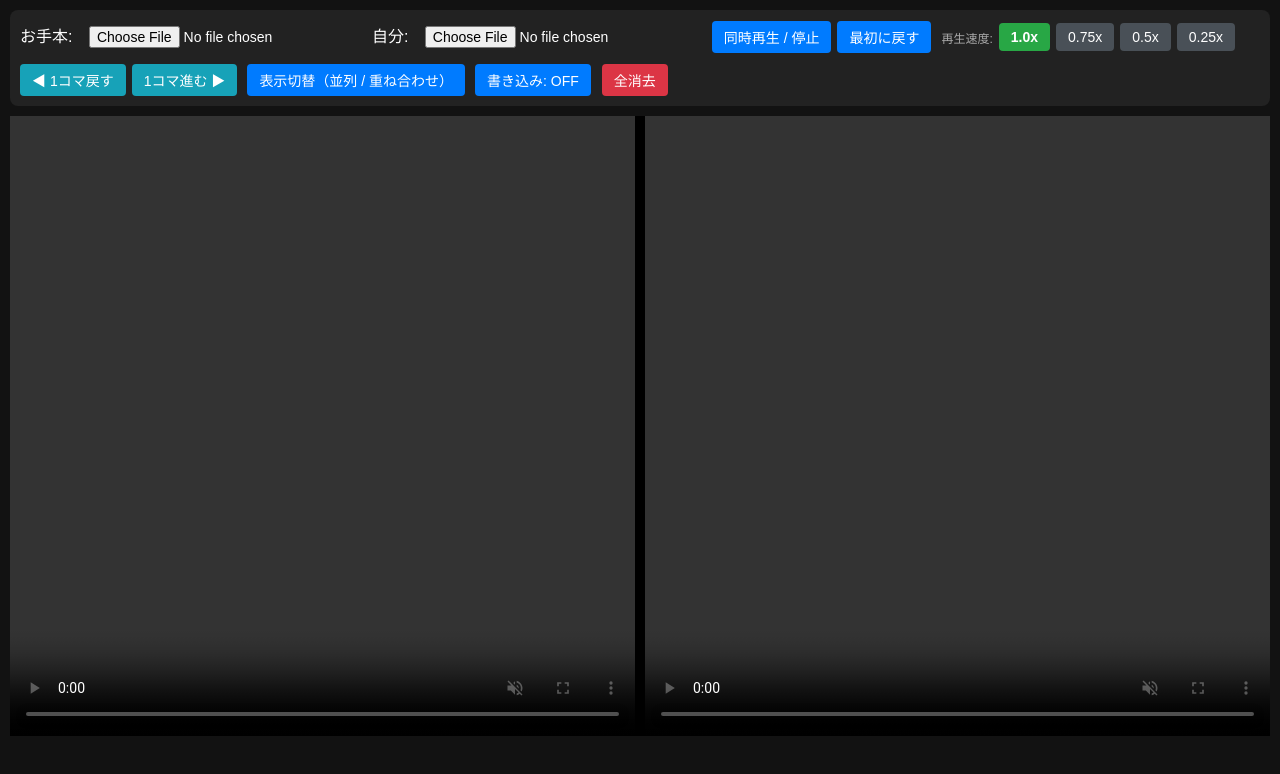
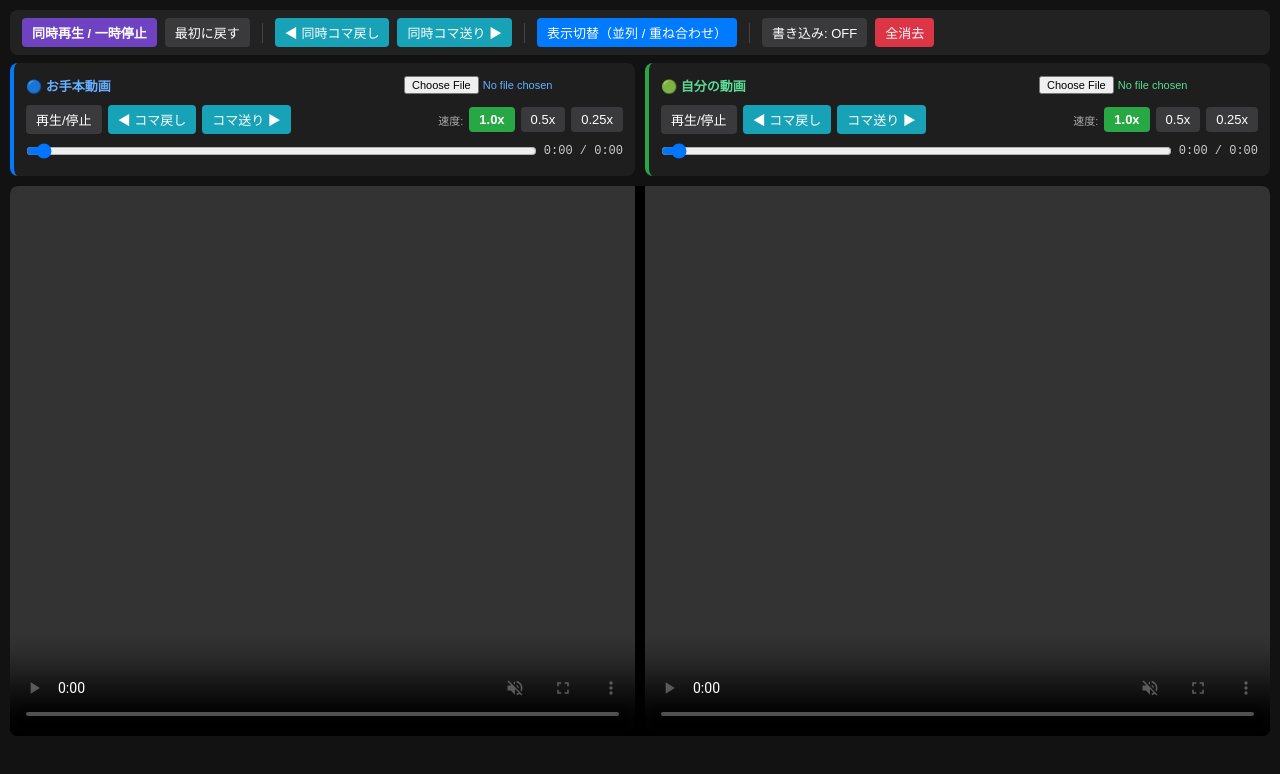
Before and after one commit to sakumakouhei-netizen/form-check-app, a plain HTML site: page index.html in a window 1280 px wide. Drawn offline with Linux system fonts and the light colour scheme.

Commit message:
Update index.html

```diff
--- a/index.html
+++ b/index.html
@@ -8,159 +8,164 @@
     * { box-sizing: border-box; margin: 0; padding: 0; }
     body { font-family: sans-serif; background: #121212; color: #fff; padding: 10px; user-select: none; -webkit-user-select: none; }
 
-    .controls { display: flex; flex-wrap: wrap; gap: 10px; align-items: center; background: #222; padding: 10px; border-radius: 8px; margin-bottom: 10px; }
-    .control-group { display: flex; align-items: center; gap: 6px; flex-wrap: wrap; }
+    .controls-container { display: flex; flex-direction: column; gap: 8px; margin-bottom: 10px; }
 
-    button, input[type="file"], input[type="range"] { font-size: 14px; padding: 6px 12px; }
-    button { cursor: pointer; background: #007bff; color: white; border: none; border-radius: 4px; }
-    button:hover { opacity: 0.9; }
+    /* 上部の一括操作・表示切替パネル */
+    .global-controls { display: flex; flex-wrap: wrap; gap: 8px; align-items: center; background: #222; padding: 8px 12px; border-radius: 8px; }
 
-    /* 速度・コマ送り用ボタンのスタイル */
-    .btn-sub { background: #495057; }
+    /* 個別動画操作パネルエリア */
+    .individual-controls { display: flex; gap: 10px; flex-wrap: wrap; }
+    .panel { flex: 1; min-width: 300px; background: #1e1e1e; padding: 8px 12px; border-radius: 8px; border-left: 4px solid #555; }
+    .panel.model-panel { border-left-color: #007bff; }
+    .panel.user-panel { border-left-color: #28a745; }
+    .panel-header { font-weight: bold; font-size: 13px; margin-bottom: 6px; display: flex; justify-content: space-between; align-items: center; }
+    .panel-header.model-title { color: #66b0ff; }
+    .panel-header.user-title { color: #5cdb95; }
+
+    .control-row { display: flex; align-items: center; gap: 6px; flex-wrap: wrap; margin-bottom: 4px; }
+
+    button, input[type="file"], input[type="range"] { font-size: 13px; padding: 5px 10px; }
+    button { cursor: pointer; background: #3a3a3c; color: white; border: none; border-radius: 4px; transition: 0.1s; }
+    button:hover { opacity: 0.85; }
+    button:active { transform: scale(0.98); }
+
+    /* 各種ボタンカラー */
+    .btn-main { background: #007bff; }
+    .btn-sync { background: #6f42c1; font-weight: bold; }
     .btn-sub.active { background: #28a745; font-weight: bold; }
     .btn-frame { background: #17a2b8; }
+    .btn-danger { background: #dc3545; }
+
+    .time-display { font-family: monospace; font-size: 12px; color: #ccc; min-width: 80px; text-align: right; }
+    .seek-bar { flex: 1; min-width: 100px; cursor: pointer; }
 
     .color-btn {
-      width: 26px;
-      height: 26px;
-      border-radius: 50%;
-      border: 2px solid #fff;
-      cursor: pointer;
-      display: inline-block;
-      vertical-align: middle;
-      margin: 0 2px;
+      width: 24px; height: 24px; border-radius: 50%; border: 2px solid #fff;
+      cursor: pointer; display: inline-block; vertical-align: middle; margin: 0 2px;
     }
     .color-btn.selected { outline: 3px solid #007bff; }
 
-    /* 全体表示エリア */
+    /* メイン比較エリア */
     .view-container {
-      position: relative;
-      display: flex;
-      width: 100%;
-      height: calc(100vh - 180px);
-      gap: 10px;
-      background: #000;
-      touch-action: none;
-      isolation: isolate;
-      overflow: hidden;
+      position: relative; display: flex; width: 100%; height: calc(100vh - 250px);
+      min-height: 350px; gap: 10px; background: #000; touch-action: none;
+      isolation: isolate; overflow: hidden; border-radius: 8px;
     }
 
-    /* 通常（並列）モードのボックス設定 */
     .video-box {
-      flex: 1;
-      position: relative;
-      display: flex;
-      justify-content: center;
-      align-items: center;
-      overflow: hidden;
-      background: #000;
-      transition: all 0.2s ease;
+      flex: 1; position: relative; display: flex;
+      justify-content: center; align-items: center; overflow: hidden; background: #000;
     }
 
     video {
-      width: 100%;
-      height: 100%;
-      object-fit: contain;
-      pointer-events: auto;
-      -webkit-transform: translateZ(0);
-      transform: translateZ(0);
+      width: 100%; height: 100%; object-fit: contain; pointer-events: auto;
+      -webkit-transform: translateZ(0); transform: translateZ(0);
     }
 
-    /* === 重ね合わせモード（CSSレイヤー制御） === */
-    .view-container.overlay-mode {
-      display: block;
+    /* 重ね合わせモード */
+    .view-container.overlay-mode { display: block; }
+    .view-container.overlay-mode #box1 { position: absolute; top: 0; left: 0; width: 100%; height: 100%; z-index: 1; }
+    .view-container.overlay-mode #box2 {
+      position: absolute; top: 0; left: 0; width: 100%; height: 100%; z-index: 2;
+      background: transparent; will-change: transform, opacity;
+      -webkit-transform: translateZ(0); transform: translateZ(0);
     }
+    .view-container.overlay-mode video { pointer-events: none; }
 
-    .view-container.overlay-mode #box1 {
-      position: absolute;
-      top: 0; left: 0;
-      width: 100%; height: 100%;
-      z-index: 1;
+    /* お絵描きキャンバス */
+    #drawCanvas {
+      position: absolute; top: 0; left: 0; width: 100%; height: 100%;
+      pointer-events: none; z-index: 10; will-change: transform;
+      -webkit-transform: translateZ(0); transform: translateZ(0);
     }
-
-    .view-container.overlay-mode #box2 {
-      position: absolute;
-      top: 0; left: 0;
-      width: 100%; height: 100%;
-      z-index: 2;
-      background: transparent;
-      will-change: transform, opacity;
-      -webkit-transform: translateZ(0);
-      transform: translateZ(0);
-    }
-
-    .view-container.overlay-mode video {
-      pointer-events: none;
-    }
-
-    /* お絵描き用キャンバス */
-    #drawCanvas {
-      position: absolute;
-      top: 0; left: 0;
-      width: 100%; height: 100%;
-      pointer-events: none;
-      z-index: 10;
-      will-change: transform;
-      -webkit-transform: translateZ(0);
-      transform: translateZ(0);
-    }
-    #drawCanvas.active {
-      pointer-events: auto;
-      cursor: crosshair;
-    }
+    #drawCanvas.active { pointer-events: auto; cursor: crosshair; }
   </style>
 </head>
 <body>
 
-  <!-- 操作パネル -->
-  <div class="controls">
-    <div class="control-group">
-      <label>お手本: <input type="file" id="file1" accept="video/*"></label>
-      <label>自分: <input type="file" id="file2" accept="video/*"></label>
-    </div>
+  <div class="controls-container">
+    <!-- 1. 全体一括コントロール -->
+    <div class="global-controls">
+      <button id="btnPlayPauseAll" class="btn-sync">同時再生 / 一時停止</button>
+      <button id="btnResetAll">最初に戻す</button>
 
-    <div class="control-group">
-      <button id="btnPlayPause">同時再生 / 停止</button>
-      <button id="btnReset">最初に戻す</button>
-    </div>
+      <span style="border-left: 1px solid #444; height: 20px; margin: 0 4px;"></span>
 
-    <!-- 速度制御コントロール -->
-    <div class="control-group">
-      <span style="font-size:12px; color:#aaa;">再生速度:</span>
-      <button class="btn-sub btn-speed" data-speed="1.0">1.0x</button>
-      <button class="btn-sub btn-speed" data-speed="0.75">0.75x</button>
-      <button class="btn-sub btn-speed" data-speed="0.5">0.5x</button>
-      <button class="btn-sub btn-speed" data-speed="0.25">0.25x</button>
-    </div>
+      <button id="btnPrevFrameAll" class="btn-frame">◀ 同時コマ戻し</button>
+      <button id="btnNextFrameAll" class="btn-frame">同時コマ送り ▶</button>
 
-    <!-- コマ送りコントロール -->
-    <div class="control-group">
-      <button id="btnPrevFrame" class="btn-frame">◀ 1コマ戻す</button>
-      <button id="btnNextFrame" class="btn-frame">1コマ進む ▶</button>
-    </div>
+      <span style="border-left: 1px solid #444; height: 20px; margin: 0 4px;"></span>
 
-    <div class="control-group">
-      <button id="btnToggleOverlay">表示切替（並列 / 重ね合わせ）</button>
-    </div>
+      <button id="btnToggleOverlay" class="btn-main">表示切替（並列 / 重ね合わせ）</button>
 
-    <!-- 重ね合わせ調整パネル -->
-    <div id="overlayControls" style="display:none; background: #333; padding: 4px 8px; border-radius: 4px; align-items: center; gap: 8px;">
-      透過比率: <input type="range" id="rangeMix" min="0" max="1" step="0.02" value="0.5">
-      拡大率: <input type="range" id="rangeScale" min="0.5" max="2.0" step="0.05" value="1.0">
-      <button id="btnResetTransform" style="background: #6c757d;">位置リセット</button>
-    </div>
+      <!-- 重ね合わせ調整パネル -->
+      <div id="overlayControls" style="display:none; align-items: center; gap: 6px; background: #333; padding: 2px 8px; border-radius: 4px;">
+        <span style="font-size:12px;">透過率:</span>
+        <input type="range" id="rangeMix" min="0" max="1" step="0.02" value="0.5">
+        <span style="font-size:12px;">拡大率:</span>
+        <input type="range" id="rangeScale" min="0.5" max="2.0" step="0.05" value="1.0">
+        <button id="btnResetTransform" style="font-size:11px; padding: 2px 6px;">位置リセット</button>
+      </div>
 
-    <div class="control-group">
+      <span style="border-left: 1px solid #444; height: 20px; margin: 0 4px;"></span>
+
+      <!-- 書き込みコントロール -->
       <button id="btnDrawToggle">書き込み: OFF</button>
-      <span id="colorPickerGroup" style="display:none; margin-left: 5px;">
+      <span id="colorPickerGroup" style="display:none;">
         <span class="color-btn selected" data-color="#ff3333" style="background: #ff3333;"></span>
         <span class="color-btn" data-color="#33cc33" style="background: #33cc33;"></span>
         <span class="color-btn" data-color="#ffcc00" style="background: #ffcc00;"></span>
       </span>
-      <button id="btnClearCanvas" style="background: #dc3545; margin-left: 5px;">全消去</button>
+      <button id="btnClearCanvas" class="btn-danger">全消去</button>
+    </div>
+
+    <!-- 2. 個別コントロール（お手本 ＆ 自分） -->
+    <div class="individual-controls">
+      <!-- お手本操作パネル -->
+      <div class="panel model-panel">
+        <div class="panel-header model-title">
+          <span>🔵 お手本動画</span>
+          <input type="file" id="file1" accept="video/*" style="font-size: 11px;">
+        </div>
+        <div class="control-row">
+          <button id="btnPlay1">再生/停止</button>
+          <button id="btnPrev1" class="btn-frame">◀ コマ戻し</button>
+          <button id="btnNext1" class="btn-frame">コマ送り ▶</button>
+          <span style="font-size:11px; color:#aaa; margin-left: auto;">速度:</span>
+          <button class="btn-sub btn-speed1" data-speed="1.0">1.0x</button>
+          <button class="btn-sub btn-speed1" data-speed="0.5">0.5x</button>
+          <button class="btn-sub btn-speed1" data-speed="0.25">0.25x</button>
+        </div>
+        <div class="control-row">
+          <input type="range" id="seek1" class="seek-bar" value="0" min="0" max="100" step="0.1">
+          <span id="time1" class="time-display">0:00 / 0:00</span>
+        </div>
+      </div>
+
+      <!-- 自分操作パネル -->
+      <div class="panel user-panel">
+        <div class="panel-header user-title">
+          <span>🟢 自分の動画</span>
+          <input type="file" id="file2" accept="video/*" style="font-size: 11px;">
+        </div>
+        <div class="control-row">
+          <button id="btnPlay2">再生/停止</button>
+          <button id="btnPrev2" class="btn-frame">◀ コマ戻し</button>
+          <button id="btnNext2" class="btn-frame">コマ送り ▶</button>
+          <span style="font-size:11px; color:#aaa; margin-left: auto;">速度:</span>
+          <button class="btn-sub btn-speed2" data-speed="1.0">1.0x</button>
+          <button class="btn-sub btn-speed2" data-speed="0.5">0.5x</button>
+          <button class="btn-sub btn-speed2" data-speed="0.25">0.25x</button>
+        </div>
+        <div class="control-row">
+          <input type="range" id="seek2" class="seek-bar" value="0" min="0" max="100" step="0.1">
+          <span id="time2" class="time-display">0:00 / 0:00</span>
+        </div>
+      </div>
     </div>
   </div>
 
+  <!-- 動画表示エリア -->
   <div class="view-container" id="container">
     <div class="video-box" id="box1">
       <video id="video1" controls playsinline webkit-playsinline muted></video>
@@ -183,27 +188,48 @@
     const drawCanvas = document.getElementById('drawCanvas');
     const dCtx = drawCanvas.getContext('2d');
 
-    let currentPlaybackRate = 1.0;
-    const FRAME_TIME = 1 / 30; // 1コマあたりの秒数（約0.033秒 = 30fps換算）
+    const FRAME_TIME = 1 / 30; // 1コマ＝約0.033秒 (30fps換算)
 
-    // 1. 動画読み込み
-    function loadVideo(input, videoElement) {
+    // --- 時間フォーマット変換 ---
+    function formatTime(sec) {
+      if (isNaN(sec)) return "0:00";
+      const m = Math.floor(sec / 60);
+      const s = Math.floor(sec % 60);
+      return `${m}:${s < 10 ? '0' : ''}${s}`;
+    }
+
+    // --- 動画のセットアップ関数 ---
+    function setupVideo(input, videoElement, seekElem, timeElem) {
       input.addEventListener('change', (e) => {
         const file = e.target.files[0];
         if (file) {
           videoElement.src = URL.createObjectURL(file);
           videoElement.playsInline = true;
           videoElement.muted = true;
-          videoElement.playbackRate = currentPlaybackRate;
           videoElement.load();
         }
       });
+
+      // 再生中の時間更新処理
+      videoElement.addEventListener('timeupdate', () => {
+        if (!videoElement.duration) return;
+        const pct = (videoElement.currentTime / videoElement.duration) * 100;
+        seekElem.value = pct;
+        timeElem.textContent = `${formatTime(videoElement.currentTime)} / ${formatTime(videoElement.duration)}`;
+      });
+
+      // シークバー操作
+      seekElem.addEventListener('input', () => {
+        if (!videoElement.duration) return;
+        videoElement.currentTime = (seekElem.value / 100) * videoElement.duration;
+      });
     }
-    loadVideo(file1, video1);
-    loadVideo(file2, video2);
 
-    // 2. 同期再生・停止・速度・コマ送り
-    document.getElementById('btnPlayPause').addEventListener('click', () => {
+    setupVideo(file1, video1, document.getElementById('seek1'), document.getElementById('time1'));
+    setupVideo(file2, video2, document.getElementById('seek2'), document.getElementById('time2'));
+
+    // --- 1. 同時一括コントロール ---
+    document.getElementById('btnPlayPauseAll').addEventListener('click', () => {
       if (video1.paused || video2.paused) {
         video1.play().catch(()=>{});
         video2.play().catch(()=>{});
@@ -213,40 +239,61 @@
       }
     });
 
-    document.getElementById('btnReset').addEventListener('click', () => {
+    document.getElementById('btnResetAll').addEventListener('click', () => {
       video1.currentTime = 0;
       video2.currentTime = 0;
     });
 
-    // 速度切り替え機能
-    const speedBtns = document.querySelectorAll('.btn-speed');
-    speedBtns.forEach(btn => {
+    function stepFrame(video, amount) {
+      video.pause();
+      video.currentTime = Math.max(0, Math.min(video.duration || 0, video.currentTime + amount));
+    }
+
+    document.getElementById('btnPrevFrameAll').addEventListener('click', () => {
+      stepFrame(video1, -FRAME_TIME);
+      stepFrame(video2, -FRAME_TIME);
+    });
+
+    document.getElementById('btnNextFrameAll').addEventListener('click', () => {
+      stepFrame(video1, FRAME_TIME);
+      stepFrame(video2, FRAME_TIME);
+    });
+
+    // --- 2. 個別コントロール（お手本：video1） ---
+    document.getElementById('btnPlay1').addEventListener('click', () => {
+      video1.paused ? video1.play().catch(()=>{}) : video1.pause();
+    });
+    document.getElementById('btnPrev1').addEventListener('click', () => stepFrame(video1, -FRAME_TIME));
+    document.getElementById('btnNext1').addEventListener('click', () => stepFrame(video1, FRAME_TIME));
+
+    const speedBtns1 = document.querySelectorAll('.btn-speed1');
+    speedBtns1.forEach(btn => {
       if (btn.getAttribute('data-speed') === '1.0') btn.classList.add('active');
-
       btn.addEventListener('click', (e) => {
-        speedBtns.forEach(b => b.classList.remove('active'));
+        speedBtns1.forEach(b => b.classList.remove('active'));
         e.target.classList.add('active');
-
-        currentPlaybackRate = parseFloat(e.target.getAttribute('data-speed'));
-        video1.playbackRate = currentPlaybackRate;
-        video2.playbackRate = currentPlaybackRate;
+        video1.playbackRate = parseFloat(e.target.getAttribute('data-speed'));
       });
     });
 
-    // コマ送り / コマ戻し機能
-    function stepFrame(amount) {
-      // コマ送り時は一旦停止させる
-      video1.pause();
-      video2.pause();
+    // --- 3. 個別コントロール（自分：video2） ---
+    document.getElementById('btnPlay2').addEventListener('click', () => {
+      video2.paused ? video2.play().catch(()=>{}) : video2.pause();
+    });
+    document.getElementById('btnPrev2').addEventListener('click', () => stepFrame(video2, -FRAME_TIME));
+    document.getElementById('btnNext2').addEventListener('click', () => stepFrame(video2, FRAME_TIME));
 
-      video1.currentTime = Math.max(0, Math.min(video1.duration || 0, video1.currentTime + amount));
-      video2.currentTime = Math.max(0, Math.min(video2.duration || 0, video2.currentTime + amount));
-    }
+    const speedBtns2 = document.querySelectorAll('.btn-speed2');
+    speedBtns2.forEach(btn => {
+      if (btn.getAttribute('data-speed') === '1.0') btn.classList.add('active');
+      btn.addEventListener('click', (e) => {
+        speedBtns2.forEach(b => b.classList.remove('active'));
+        e.target.classList.add('active');
+        video2.playbackRate = parseFloat(e.target.getAttribute('data-speed'));
+      });
+    });
 
-    document.getElementById('btnPrevFrame').addEventListener('click', () => stepFrame(-FRAME_TIME));
-    document.getElementById('btnNextFrame').addEventListener('click', () => stepFrame(FRAME_TIME));
-
-    // 3. 重ね合わせ & CSS変形処理
+    // --- 4. 重ね合わせ & CSS変形処理 ---
     const btnToggleOverlay = document.getElementById('btnToggleOverlay');
     const overlayControls = document.getElementById('overlayControls');
     const rangeMix = document.getElementById('rangeMix');
@@ -259,11 +306,8 @@
 
     function updateOverlayStyles() {
       if (!isOverlayMode) return;
-      const opacityVal = rangeMix.value;
-      const scaleVal = rangeScale.value;
-
-      box2.style.opacity = opacityVal;
-      video2.style.transform = `translate(${video2OffsetX}px, ${video2OffsetY}px) scale(${scaleVal})`;
+      box2.style.opacity = rangeMix.value;
+      video2.style.transform = `translate(${video2OffsetX}px, ${video2OffsetY}px) scale(${rangeScale.value})`;
     }
 
     rangeMix.addEventListener('input', updateOverlayStyles);
@@ -295,10 +339,9 @@
       updateOverlayStyles();
     });
 
-    // ドラッグ移動処理
+    // 位置合わせドラッグ操作
     let isDraggingVideo = false;
-    let dragStartX = 0;
-    let dragStartY = 0;
+    let dragStartX = 0, dragStartY = 0;
 
     function startVideoDrag(e) {
       if (!isOverlayMode || drawMode) return;
@@ -329,7 +372,7 @@
     container.addEventListener('touchmove', dragVideo, { passive: false });
     container.addEventListener('touchend', stopVideoDrag);
 
-    // 4. 書き込み機能 & カラー切り替え
+    // --- 5. お絵描き機能 ---
     let isDrawing = false;
     let drawMode = false;
     let currentColor = '#ff3333';
@@ -351,8 +394,8 @@
     btnDrawToggle.addEventListener('click', () => {
       drawMode = !drawMode;
       btnDrawToggle.textContent = `書き込み: ${drawMode ? 'ON' : 'OFF'}`;
-      btnDrawToggle.style.background = drawMode ? '#28a745' : '#007bff';
-      colorPickerGroup.style.display = drawMode ? 'inline' : 'none';
+      btnDrawToggle.style.background = drawMode ? '#28a745' : '#3a3a3c';
+      colorPickerGroup.style.display = drawMode ? 'inline-block' : 'none';
       drawCanvas.classList.toggle('active', drawMode);
     });
 
```
